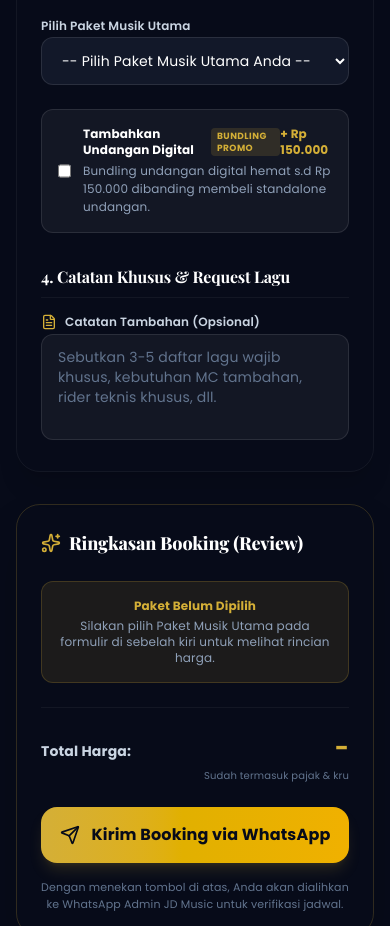
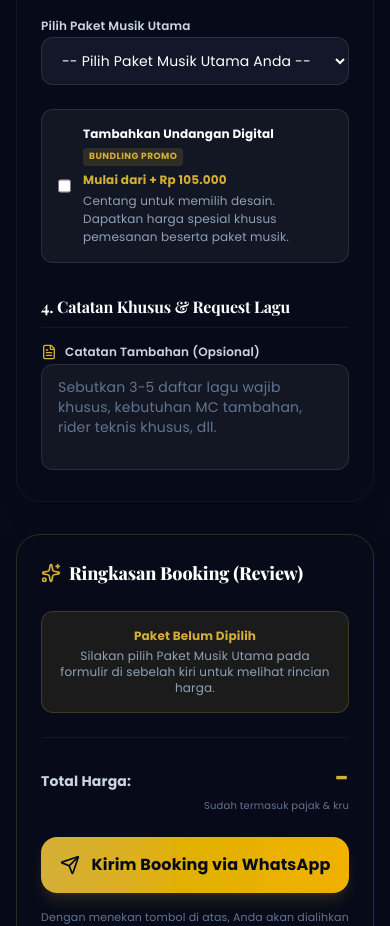
Before and after one commit to riyandimuhamad/jdmusicent, a Next.js app: page /booking in a window 390 px wide. Shown: the part 900-1826 px from the top of the page. Built offline with nearby package versions, Linux system fonts and the light colour scheme.

Commit message:
fix: responsive UI and dynamic narrative for digital invitation addon on booking page

```diff
--- a/src/app/booking/page.js
+++ b/src/app/booking/page.js
@@ -7,6 +7,12 @@ import { Calendar, User, Phone, MapPin, FileText, CheckCircle, Gift, Sparkles, S
 import packagesData from "@/data/packages.json";
 import themesData from "@/data/themes.json";
 import { formatIDR, cn } from "@/lib/utils";
+
+const getThemeTier = (price) => {
+  if (price >= 350000) return 'Luxury';
+  if (price >= 250000) return 'Eksklusif';
+  return 'Premium';
+};
 
 function BookingFormContent() {
   const searchParams = useSearchParams();
@@ -315,15 +321,21 @@ Apakah jadwal di tanggal tersebut masih tersedia? Terima kasih!`;
                         className="w-4.5 h-4.5 rounded border-white/20 accent-gold"
                       />
                       <div className="flex-grow select-none">
-                        <div className="flex items-center justify-between">
-                          <span className="text-xs sm:text-sm font-bold text-white flex items-center space-x-1">
-                            <span>Tambahkan Undangan Digital</span>
-                            <span className="text-[9px] font-extrabold uppercase bg-gold/15 text-gold px-1.5 py-0.5 rounded tracking-wider">Bundling Promo</span>
+                        <div className="flex flex-col sm:flex-row sm:items-center justify-between gap-1.5 sm:gap-2">
+                          <div className="flex flex-wrap items-center gap-1.5">
+                            <span className="text-xs sm:text-sm font-bold text-white">Tambahkan Undangan Digital</span>
+                            <span className="text-[9px] font-extrabold uppercase bg-gold/15 text-gold px-1.5 py-0.5 rounded tracking-wider whitespace-nowrap">Bundling Promo</span>
+                          </div>
+                          <span className="text-xs font-bold text-gold whitespace-nowrap">
+                            {isAddonChecked ? `+ ${formatIDR(selectedTheme.priceAddon)}` : "Mulai dari + Rp 105.000"}
                           </span>
-                          <span className="text-xs font-bold text-gold">+ {formatIDR(150000)}</span>
                         </div>
                         <p className="text-xs text-slate-400 mt-1 leading-normal">
-                          Bundling undangan digital hemat s.d Rp 150.000 dibanding membeli standalone undangan.
+                          {isAddonChecked ? (
+                            <>Dapatkan Harga Spesial Bundling. Anda berhemat <span className="text-white font-semibold">{formatIDR(selectedTheme.priceStandalone - selectedTheme.priceAddon)}</span> untuk tema <span className="text-gold font-semibold">{selectedTheme.name}</span>.</>
+                          ) : (
+                            "Centang untuk memilih desain. Dapatkan harga spesial khusus pemesanan beserta paket musik."
+                          )}
                         </p>
                       </div>
                     </label>
@@ -334,7 +346,7 @@ Apakah jadwal di tanggal tersebut masih tersedia? Terima kasih!`;
                         <div className="flex flex-col space-y-3">
                           <label className="text-xs sm:text-sm font-semibold text-slate-300">Pilih Desain Tema Undangan</label>
                           <div className="flex flex-wrap gap-2">
-                            {["Semua", "Lokal", "Nasional", "Internasional"].map((cat) => (
+                            {["Semua", "Premium", "Eksklusif", "Luxury"].map((cat) => (
                               <button
                                 key={cat}
                                 type="button"
@@ -352,7 +364,7 @@ Apakah jadwal di tanggal tersebut masih tersedia? Terima kasih!`;
                           </div>
                         </div>
                         <div className="grid grid-cols-1 sm:grid-cols-2 gap-3 mt-4">
-                          {themesData.filter(theme => activeThemeCategory === "Semua" || theme.category === activeThemeCategory).map((theme) => (
+                          {themesData.filter(theme => activeThemeCategory === "Semua" || getThemeTier(theme.priceStandalone) === activeThemeCategory).map((theme) => (
                             <div
                               key={theme.id}
                               onClick={() => setSelectedThemeId(theme.id)}
```
